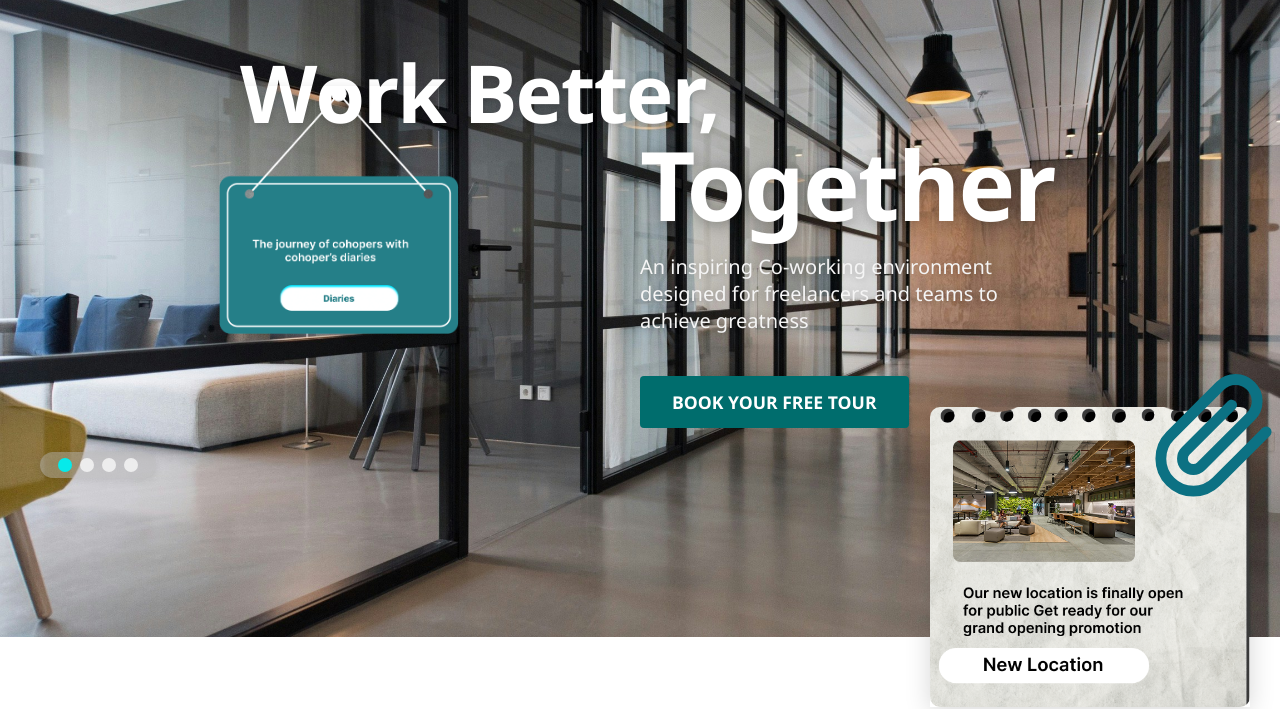
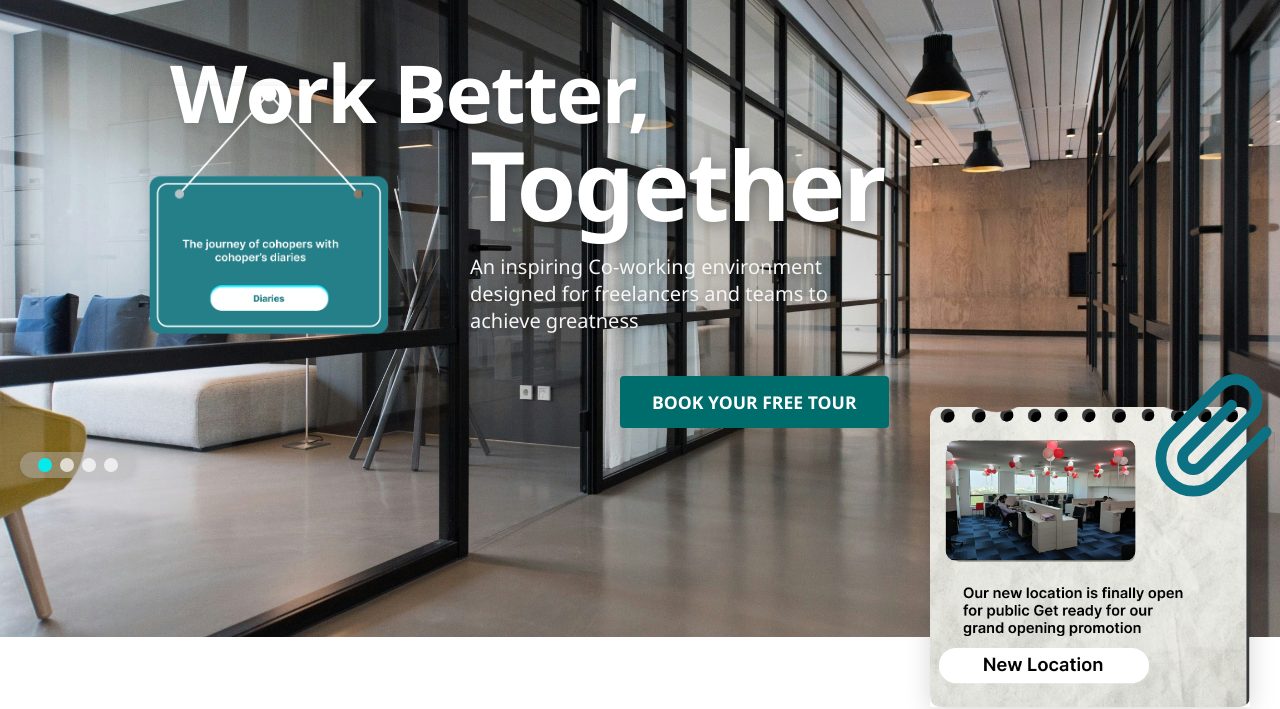
Before and after one commit to suvendu-kumar-rath/CoHopers, a plain HTML site: page index.html in a window 1280 px wide. Shown: the part 93-802 px from the top of the page. Drawn offline with Linux system fonts and the light colour scheme.

Commit message:
location section image added

```diff
--- a/index.html
+++ b/index.html
@@ -61,9 +61,11 @@
                 <svg width="24" height="24" viewBox="0 0 24 24" fill="none" stroke="currentColor" stroke-width="2" stroke-linecap="round" stroke-linejoin="round" class="clip-icon">
                     <path d="M21.44 11.05l-9.19 9.19a6 6 0 0 1-8.49-8.49l9.19-9.19a4 4 0 0 1 5.66 5.66l-9.2 9.19a2 2 0 0 1-2.83-2.83l8.49-8.48"></path>
                 </svg>
-                <img src="images/location.png" alt="New Location">
+                <img src="images/location.png" alt="New Location" class="location-base">
+
                 <!-- <div class="explore-arrow">&#8599;</div> -->
             </div>
+            <img src="images/location2.jpeg" alt="Location Overlay" class="location-overlay">
         </div>
         <div class="icon-row-container">
             <section class="icon-row">
--- a/styles.css
+++ b/styles.css
@@ -122,7 +122,7 @@ nav ul li a:hover, nav ul li a.active {
 .hero-content {
     position: absolute;
     top: 50px;
-    left: 40px;
+    left: 20px;
     z-index: 2;
     color: #fff;
     text-align: left;
@@ -151,15 +151,15 @@ nav ul li a:hover, nav ul li a.active {
     font-weight: 600;
     color: #fff;
     text-shadow: 1px 1px 8px rgba(0,0,0,0.18);
-    margin-left: 200px;
+    margin-left: 150px;
 }
 .hero-text-2 {
     font-size: 6rem;
     font-weight: bold;
-    margin-left: 600px;
+    margin-left: 450px;
 }
 .hero-text-3 {
-    margin-left: 600px;
+    margin-left: 450px;
 }
 .carousel-dots {
     display: flex;
@@ -3074,11 +3074,29 @@ nav ul li a:hover, nav ul li a.active {
     }
 }
 
-.about-growth-img {
-    width: 100vw;
-    max-width: 100vw;
+.location-base {
+    width: 100%;
+    max-width: 100%;
     height: auto;
     display: block;
+    object-fit: contain;
+    margin: 0 auto;
+}
+
+.location-base {
+    position: relative;
+    z-index: 1;
+}
+
+.location-overlay {
+    position: absolute;
+    top: 50%;
+    left: 50%;
+    transform: translate(-76%, -97%);
+    width: 190px;
+    height: 120px;
     object-fit: cover;
-    margin-left: calc(-50vw + 50%);
-}
+    z-index: 2;
+    opacity: 2;
+    border-radius: 10px;
+}
```
Also changed, not shown: images/location2.jpeg (added).
